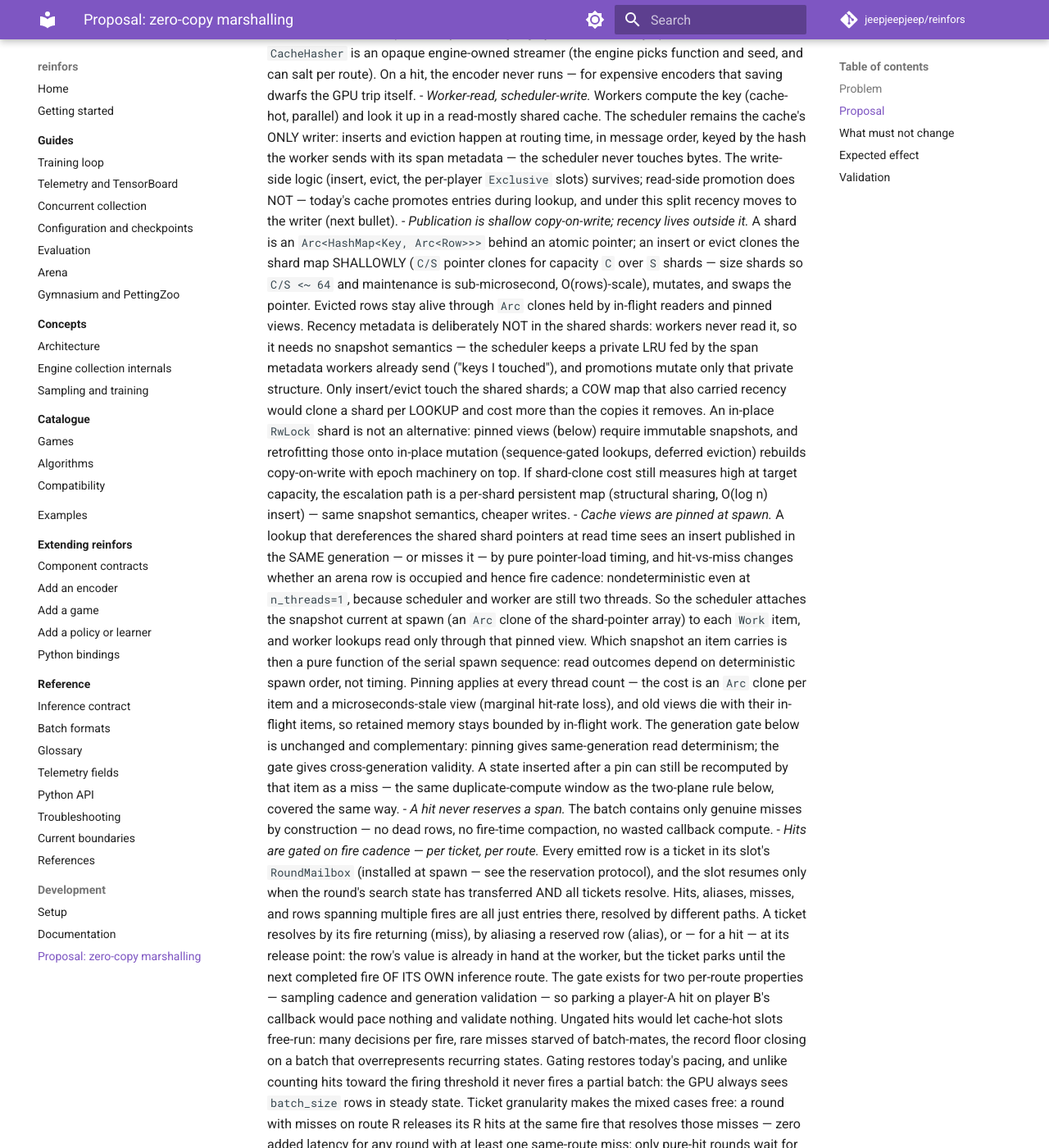
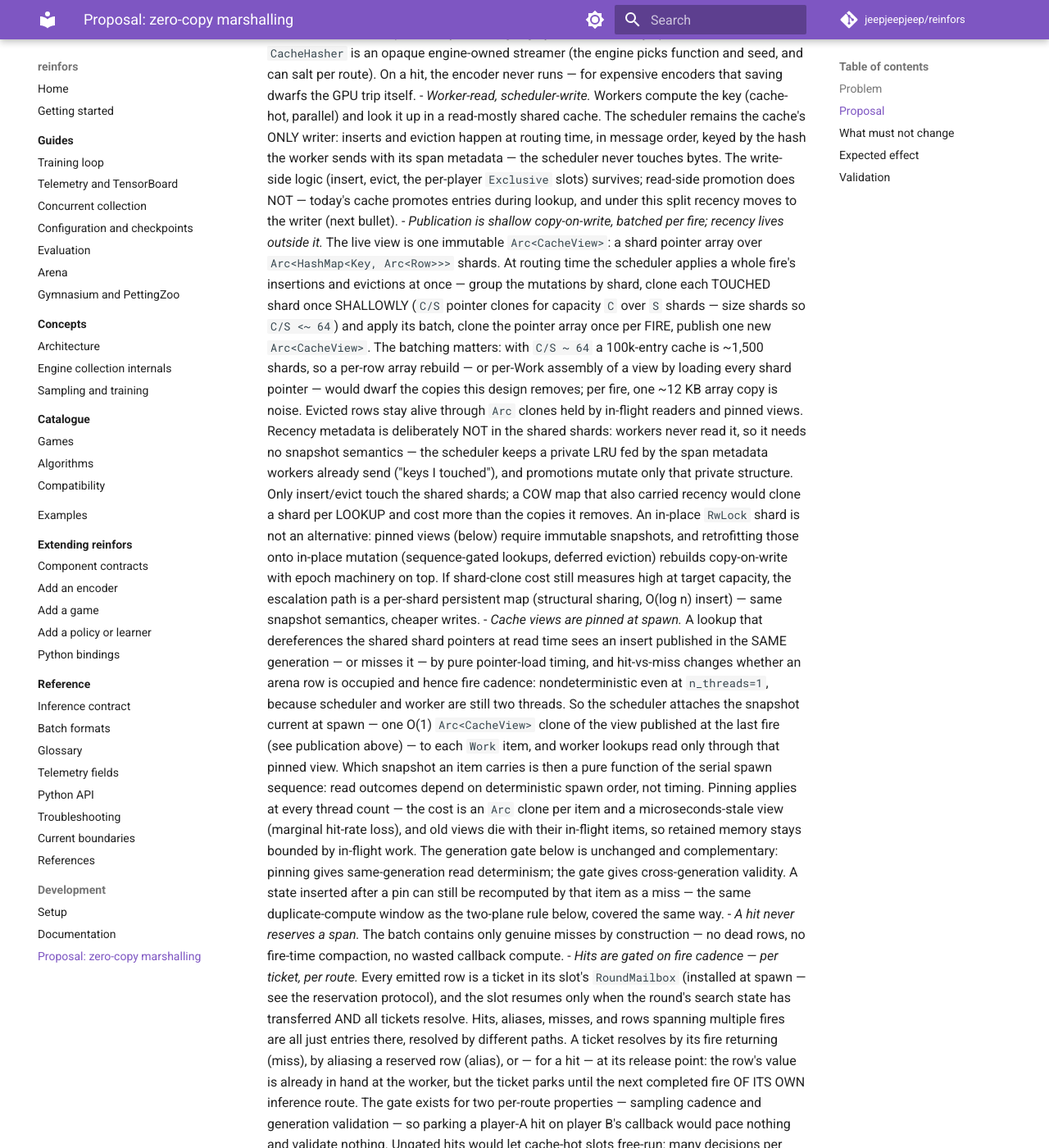
Before and after one commit to jeepjeepjeep/reinfors, an MkDocs documentation site: the page built from docs/development/scheduler-zero-copy.md, in a window 1280 px wide and 1400 px high, scrolled down 5032 px. Shown: the whole window at 82% size. Built offline with MkDocs 1.6.1 and Material for MkDocs 9.7.7, drawn with Linux system fonts in a browser that asks for light colours; comment, search, counter and statistics services are not loaded.

Commit message:
proposal: batched per-fire CacheView publication; O(1) pinning

```diff
--- a/docs/development/scheduler-zero-copy.md
+++ b/docs/development/scheduler-zero-copy.md
@@ -249,13 +249,19 @@ scheduler: GIL + infer(batch)            scheduler: count reservations; when the
      (insert, evict, the per-player `Exclusive` slots) survives; read-side
      promotion does NOT — today's cache promotes entries during lookup, and
      under this split recency moves to the writer (next bullet).
-   - *Publication is shallow copy-on-write; recency lives outside it.* A shard
-     is an `Arc<HashMap<Key, Arc<Row>>>` behind an atomic pointer; an insert or
-     evict clones the shard map SHALLOWLY (`C/S` pointer clones for capacity
-     `C` over `S` shards — size shards so `C/S <~ 64` and maintenance is
-     sub-microsecond, O(rows)-scale), mutates, and swaps the pointer. Evicted
-     rows stay alive through `Arc` clones held by in-flight readers and pinned
-     views. Recency metadata is deliberately NOT in the shared shards: workers
+   - *Publication is shallow copy-on-write, batched per fire; recency lives
+     outside it.* The live view is one immutable `Arc<CacheView>`: a shard
+     pointer array over `Arc<HashMap<Key, Arc<Row>>>` shards. At routing time
+     the scheduler applies a whole fire's insertions and evictions at once —
+     group the mutations by shard, clone each TOUCHED shard once SHALLOWLY
+     (`C/S` pointer clones for capacity `C` over `S` shards — size shards so
+     `C/S <~ 64`) and apply its batch, clone the pointer array once per FIRE,
+     publish one new `Arc<CacheView>`. The batching matters: with `C/S ~ 64`
+     a 100k-entry cache is ~1,500 shards, so a per-row array rebuild — or
+     per-Work assembly of a view by loading every shard pointer — would dwarf
+     the copies this design removes; per fire, one ~12 KB array copy is
+     noise. Evicted rows stay alive through `Arc` clones held by in-flight
+     readers and pinned views. Recency metadata is deliberately NOT in the shared shards: workers
      never read it, so it needs no snapshot semantics — the scheduler keeps a
      private LRU fed by the span metadata workers already send ("keys I
      touched"), and promotions mutate only that private structure. Only
@@ -272,8 +278,9 @@ scheduler: GIL + infer(batch)            scheduler: count reservations; when the
      — or misses it — by pure pointer-load timing, and hit-vs-miss changes
      whether an arena row is occupied and hence fire cadence: nondeterministic
      even at `n_threads=1`, because scheduler and worker are still two threads.
-     So the scheduler attaches the snapshot current at spawn (an `Arc` clone of
-     the shard-pointer array) to each `Work` item, and worker lookups read only
+     So the scheduler attaches the snapshot current at spawn — one O(1)
+     `Arc<CacheView>` clone of the view published at the last fire (see
+     publication above) — to each `Work` item, and worker lookups read only
      through that pinned view. Which snapshot an item carries is then a pure
      function of the serial spawn sequence: read outcomes depend on
      deterministic spawn order, not timing. Pinning applies at every thread
```
